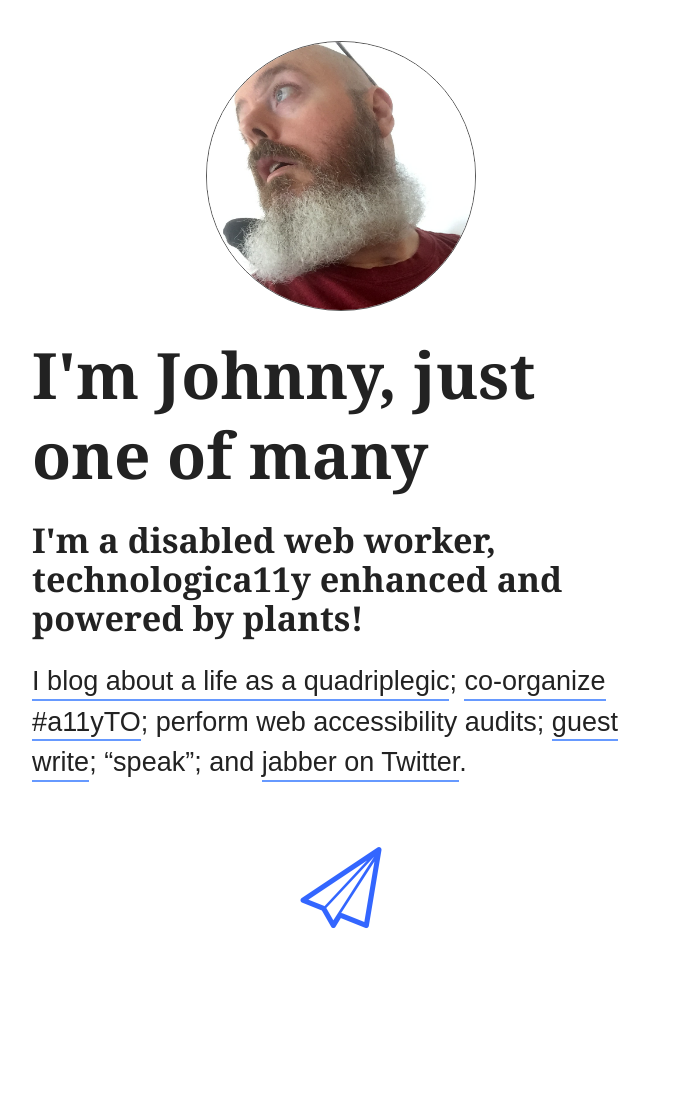
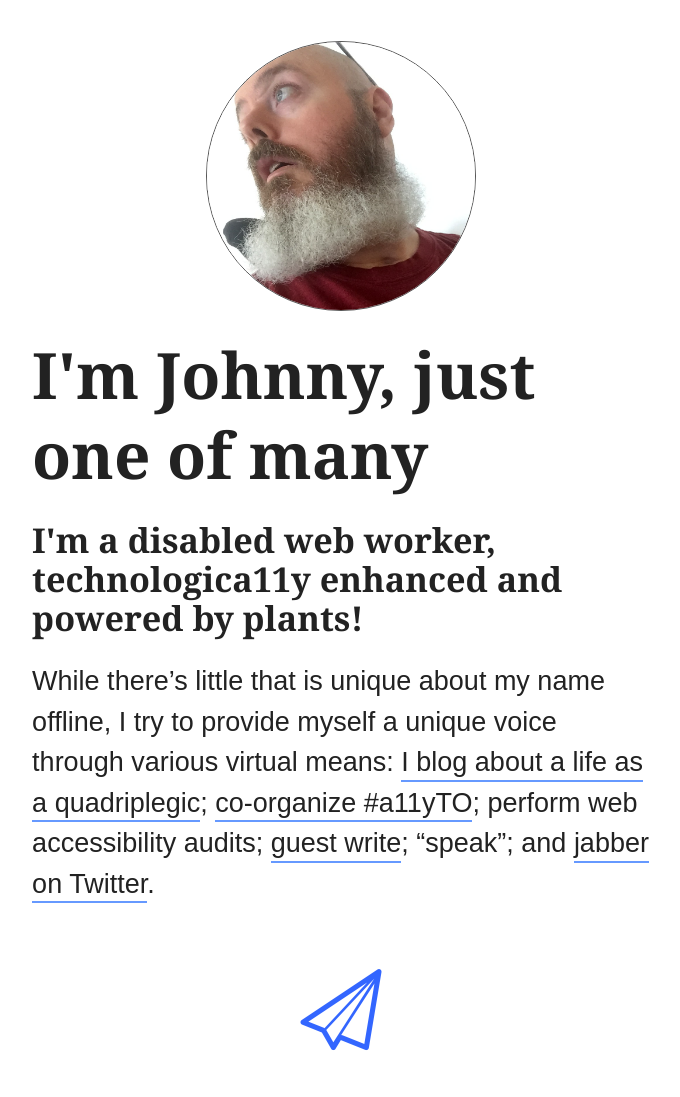
Before and after one commit to abledaccess/johnnydaux.org, a Jekyll site: the page built from index.md, in a window 1280 px wide. Shown: the whole page, without its empty margins (299-979 px from the left). Built offline with Jekyll 4.4.1, drawn with Linux system fonts in a browser that asks for light colours; before the commit the page ends 975 px from its top, so only the background shows below that.

Commit message:
Update copy

```diff
--- a/index.md
+++ b/index.md
@@ -11,4 +11,4 @@ sitemap:
 
 <p class="intro">{{ site.description }}</p>
 
-[I blog about a life as a quadriplegic](https://abledaccess.com); [co-organize #a11yTO](http://a11yto.com); perform web accessibility audits; [guest write](http://simplyaccessible.com/article/being-disabled-can-be-lame/); "speak"; and [jabber on Twitter](https://twitter.com/abledaccess).
+While there's little that is unique about my name offline, I try to provide myself a unique voice through various virtual means: [I blog about a life as a quadriplegic](https://abledaccess.com); [co-organize #a11yTO](http://a11yto.com); perform web accessibility audits; [guest write](http://simplyaccessible.com/article/being-disabled-can-be-lame/); "speak"; and [jabber on Twitter](https://twitter.com/abledaccess).
```
